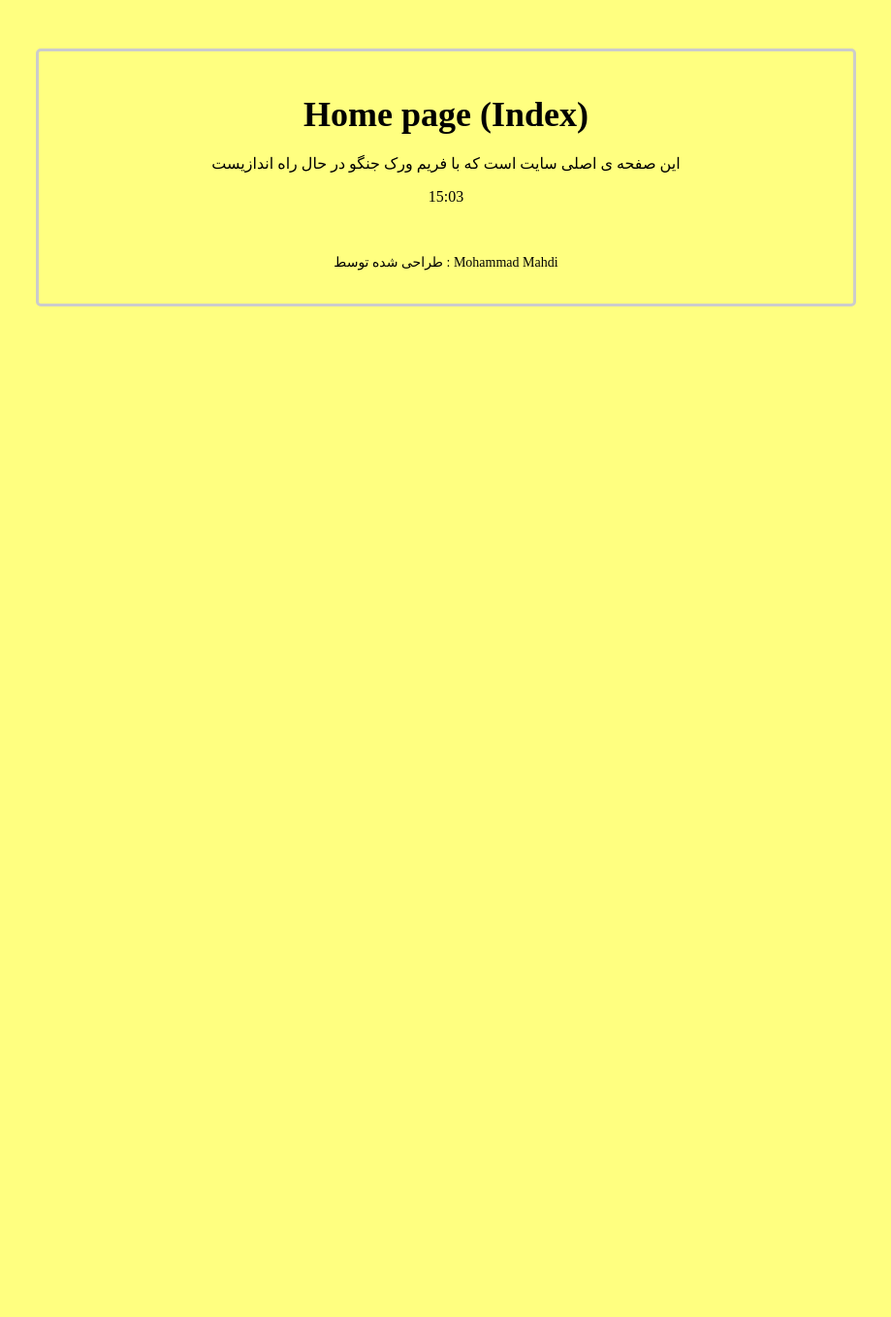
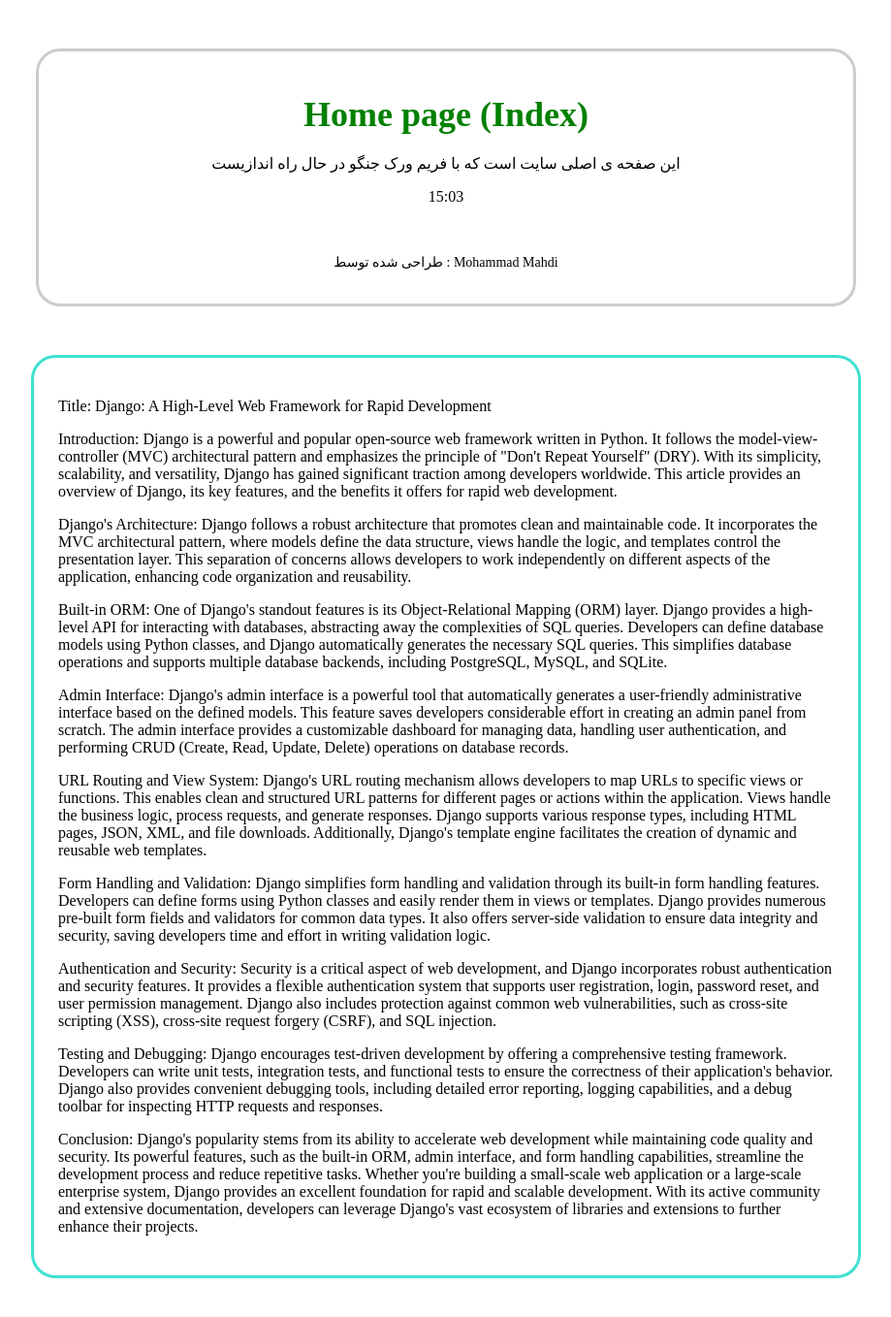
Before and after one commit to Niknam1382/mysite, a Django app: page / in a window 1280 px wide. Shown: the whole page at 97% size, without its empty margins (180-1099 px from the left). Before the commit the page ends 316 px from the top, so only its background shows below. Run offline with Django 4.2, Linux system fonts and the light colour scheme.

Commit message:
html css
little change

```diff
--- a/statics/index.css
+++ b/statics/index.css
@@ -1,5 +1,5 @@
 body {
-	background-color: #ffff80;
+	background-color: rgb(255, 255, 255);
 }
 
 .container {
@@ -9,12 +9,13 @@
 	width: 80%;
 	max-width: 800px;
 	text-align: center;
-	border-radius: 5px;
+	border-radius: 25px;
 }
 
 h1 {
 	font-size: 36px;
 	margin-bottom: 20px;
+	color: green;
 }
 
 .credit {
@@ -25,3 +26,12 @@
 .credit span {
 	color: #000000;
 }
+.text {
+	margin: 40px auto;
+	padding: 25px;
+	border: 3px solid Turquoise;
+	width: 90%;
+	max-width: 800px;
+	text-align: left;
+	border-radius: 25px;
+}
--- a/templates/website/index.html
+++ b/templates/website/index.html
@@ -1,5 +1,6 @@
 <!DOCTYPE html>
 <html>
+
 <head>
 	<title>Home</title>
 	<link rel="stylesheet" href="static/index.css">
@@ -17,12 +18,76 @@
 		setInterval(displayTime, 1000);
 	</script>
 </head>
+
 <body>
 	<div class="container">
 		<h1>Home page (Index)</h1>
 		<p>این صفحه ی اصلی سایت است که با فریم ورک جنگو در حال راه اندازیست</p>
 		<p id="clock"></p>
-		<p class="credit">طراحی شده توسط :  <span>Mohammad Mahdi</span></p>
+		<p class="credit">طراحی شده توسط : <span>Mohammad Mahdi</span></p>
+	</div>
+	<div class="text">
+		<p>Title: Django: A High-Level Web Framework for Rapid Development</p>
+
+		<p>Introduction:
+			Django is a powerful and popular open-source web framework written in Python. It follows the
+			model-view-controller (MVC) architectural pattern and emphasizes the principle of "Don't Repeat Yourself"
+			(DRY). With its simplicity, scalability, and versatility, Django has gained significant traction among
+			developers worldwide. This article provides an overview of Django, its key features, and the benefits it
+			offers for rapid web development.</p>
+
+		<p>Django's Architecture:
+			Django follows a robust architecture that promotes clean and maintainable code. It incorporates the MVC
+			architectural pattern, where models define the data structure, views handle the logic, and templates control
+			the presentation layer. This separation of concerns allows developers to work independently on different
+			aspects of the application, enhancing code organization and reusability.</p>
+
+		<p>Built-in ORM:
+			One of Django's standout features is its Object-Relational Mapping (ORM) layer. Django provides a high-level
+			API for interacting with databases, abstracting away the complexities of SQL queries. Developers can define
+			database models using Python classes, and Django automatically generates the necessary SQL queries. This
+			simplifies database operations and supports multiple database backends, including PostgreSQL, MySQL, and
+			SQLite.</p>
+
+		<p>Admin Interface:
+			Django's admin interface is a powerful tool that automatically generates a user-friendly administrative
+			interface based on the defined models. This feature saves developers considerable effort in creating an
+			admin panel from scratch. The admin interface provides a customizable dashboard for managing data, handling
+			user authentication, and performing CRUD (Create, Read, Update, Delete) operations on database records.</p>
+
+		<p>URL Routing and View System:
+			Django's URL routing mechanism allows developers to map URLs to specific views or functions. This enables
+			clean and structured URL patterns for different pages or actions within the application. Views handle the
+			business logic, process requests, and generate responses. Django supports various response types, including
+			HTML pages, JSON, XML, and file downloads. Additionally, Django's template engine facilitates the creation
+			of dynamic and reusable web templates.</p>
+
+		<p>Form Handling and Validation:
+			Django simplifies form handling and validation through its built-in form handling features. Developers can
+			define forms using Python classes and easily render them in views or templates. Django provides numerous
+			pre-built form fields and validators for common data types. It also offers server-side validation to ensure
+			data integrity and security, saving developers time and effort in writing validation logic.</p>
+
+		<p>Authentication and Security:
+			Security is a critical aspect of web development, and Django incorporates robust authentication and security
+			features. It provides a flexible authentication system that supports user registration, login, password
+			reset, and user permission management. Django also includes protection against common web vulnerabilities,
+			such as cross-site scripting (XSS), cross-site request forgery (CSRF), and SQL injection.</p>
+
+		<p>Testing and Debugging:
+			Django encourages test-driven development by offering a comprehensive testing framework. Developers can
+			write unit tests, integration tests, and functional tests to ensure the correctness of their application's
+			behavior. Django also provides convenient debugging tools, including detailed error reporting, logging
+			capabilities, and a debug toolbar for inspecting HTTP requests and responses.</p>
+
+		<p>Conclusion:
+			Django's popularity stems from its ability to accelerate web development while maintaining code quality and
+			security. Its powerful features, such as the built-in ORM, admin interface, and form handling capabilities,
+			streamline the development process and reduce repetitive tasks. Whether you're building a small-scale web
+			application or a large-scale enterprise system, Django provides an excellent foundation for rapid and
+			scalable development. With its active community and extensive documentation, developers can leverage
+			Django's vast ecosystem of libraries and extensions to further enhance their projects.</p>
 	</div>
 </body>
+
 </html>
```
